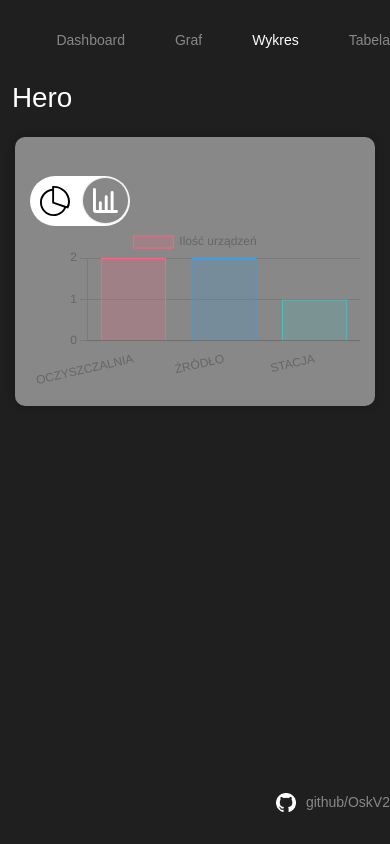
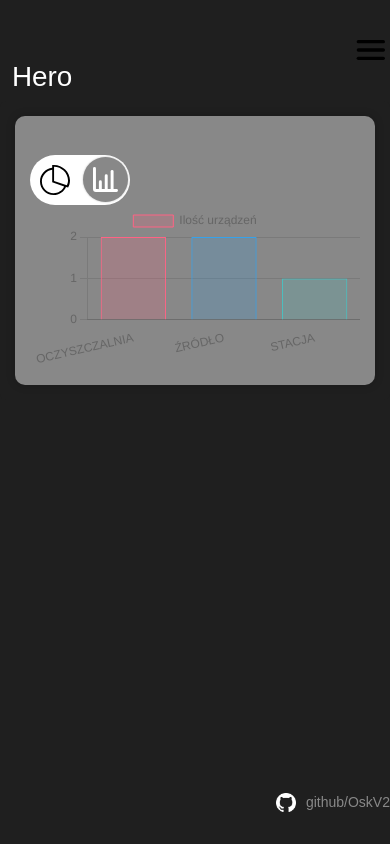
Before and after one commit to OskV2/siec-wodociagow, a React (Create React App) app: page /chart in a window 390 px wide. Built offline with nearby package versions, Linux system fonts and the light colour scheme.

Commit message:
feat: added responsive navabr

```diff
--- a/src/components/Navbar/Navbar.js
+++ b/src/components/Navbar/Navbar.js
@@ -1,22 +1,45 @@
-import React from "react";
+import React, { useState } from "react";
 import { NavLink } from 'react-router-dom'
 import './Navbar.scss'
 
+import Close from "../../img/close.svg";
+import Burger from "../../img/burger.svg";
+
 const Navbar = () => {
+  const [isOpen, setIsOpen] = useState(false);
+
+  const navLinks = (
+    <div className={'nav__items ' + (isOpen ? 'nav__items--active' : 'nav__items--inactive ')}>
+      <NavLink className={({isActive}) => isActive ? 'nav__item nav__item--active' : 'nav__item'} to='/'>Dashboard</NavLink>
+      <NavLink className={({isActive}) => isActive ? 'nav__item nav__item--active' : 'nav__item'} to='/graph'>Graf</NavLink>
+      <NavLink className={({isActive}) => isActive ? 'nav__item nav__item--active' : 'nav__item'} to='/chart'>Wykres</NavLink>
+      <NavLink className={({isActive}) => isActive ? 'nav__item nav__item--active' : 'nav__item'} to='/table'>Tabela</NavLink>
+    </div>
+  )
+
   return (
     <header>
-      <nav>
+      <nav className="d-none d-lg-block">
         <div className="container">
           <div className="row">
             <div className="nav col-12">
-                <NavLink className={({isActive}) => isActive ? 'nav__item nav__item--active' : 'nav__item'} to='/'>Dashboard</NavLink>
-                <NavLink className={({isActive}) => isActive ? 'nav__item nav__item--active' : 'nav__item'} to='/graph'>Graf</NavLink>
-                <NavLink className={({isActive}) => isActive ? 'nav__item nav__item--active' : 'nav__item'} to='/chart'>Wykres</NavLink>
-                <NavLink className={({isActive}) => isActive ? 'nav__item nav__item--active' : 'nav__item'} to='/table'>Tabela</NavLink>
+              {navLinks}
             </div>
           </div>
         </div>
       </nav>
+
+      <nav className="d-block d-lg-none">
+        <div className="container">
+          <div className="row">
+            <div className="nav col-12">
+              <img className="nav__button" src={isOpen ? Close : Burger} onClick={() => setIsOpen(!isOpen)} />
+              {navLinks}
+            </div>
+          </div>
+        </div>
+      </nav>
+
     </header>
   );
 };
--- a/src/components/Navbar/Navbar.scss
+++ b/src/components/Navbar/Navbar.scss
@@ -5,6 +5,31 @@
     justify-content: flex-end;
     align-items: center;
     padding: 30px 0;
+
+    @media(max-width: 991px) {
+        position: relative;
+    }
+
+    &__items {
+        @media(max-width: 991px) {
+            display: flex;
+            justify-content: center;
+            flex-direction: column;
+            max-height: 0;
+            width: 100%;
+
+            &--active {
+                max-height: 500px;
+                overflow: hidden;
+                transition: max-height 0.5s ease;
+            }
+
+            &--inactive {
+                overflow: hidden;
+                transition: max-height 0.5s ease;
+            }
+        }
+    }
 
     &__item {
         color: #888;
@@ -19,5 +44,21 @@
         &:hover {
             color: white
         }
+
+        @media(max-width: 991px) {
+            width: 100%;
+            margin: 20px 0 0 0;
+            padding-bottom: 20px;
+            text-align: center;
+            border-bottom: 1px solid $gray-800;
+        }
+    }
+
+    &__button {
+        width: 40px;
+        height: 40px;
+        position: absolute;
+        top: 30px;
+        right: 0;
     }
 }
```
Also changed, not shown: src/img/burger.svg (added).
